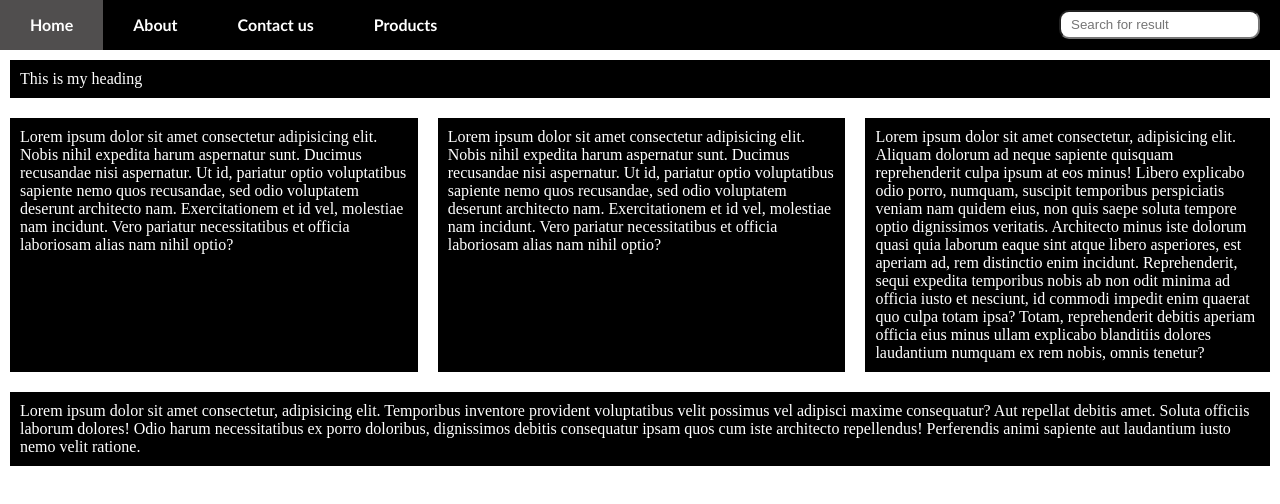
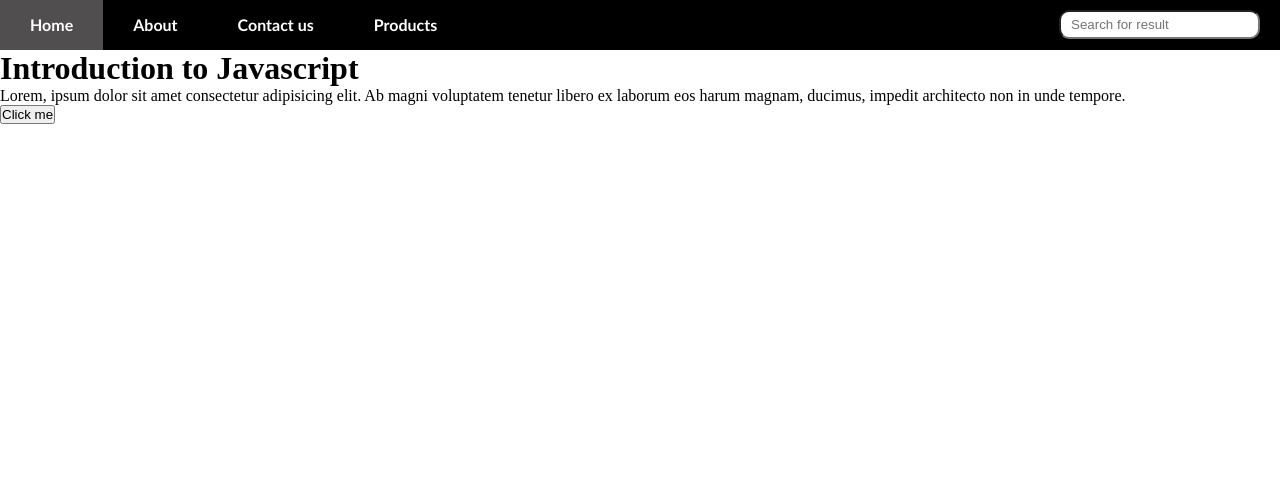
Before and after one commit to pixel8cloud/html-css-javascript, a plain HTML site: page main.html in a window 1280 px wide. Drawn offline with Linux system fonts and the light colour scheme.

Commit message:
video 30

```diff
--- a/main.css
+++ b/main.css
@@ -53,45 +53,3 @@ nav ul li:hover {
   margin-top: 10px;
   margin-right: 20px;
 }
-
-.container {
-  display: grid;
-  grid-template-areas:
-  /* each row must have same number of columns */
-    "heading heading heading"
-    "section1 section3 aside"
-    "section2 section2 section2";
-}
-
-.test-grid {
-  border: 1pxx solid red;
-  color: white;
-  background: black;
-  margin: 10px;
-  padding: 10px;
-}
-
-#aside {
-  /* area name */
-  grid-area: aside;
-}
-
-#section1 {
-  grid-area: section1;
-}
-
-#section3 {
-  grid-area: section3;
-}
-
-#section3 {
-  grid-area: section3;
-}
-
-#section2 {
-  grid-area: section2;
-}
-
-#heading {
-  grid-area: heading;
-}
--- a/main.html
+++ b/main.html
@@ -26,44 +26,17 @@
       </div>
     </nav>
     <div class="container">
-      <section id="heading" class="test-grid">This is my heading</section>
-      <section id="section1" class="test-grid">
-        Lorem ipsum dolor sit amet consectetur adipisicing elit. Nobis nihil
-        expedita harum aspernatur sunt. Ducimus recusandae nisi aspernatur. Ut
-        id, pariatur optio voluptatibus sapiente nemo quos recusandae, sed odio
-        voluptatem deserunt architecto nam. Exercitationem et id vel, molestiae
-        nam incidunt. Vero pariatur necessitatibus et officia laboriosam alias
-        nam nihil optio?
-      </section>
-      <section id="section3" class="test-grid">
-        Lorem ipsum dolor sit amet consectetur adipisicing elit. Nobis nihil
-        expedita harum aspernatur sunt. Ducimus recusandae nisi aspernatur. Ut
-        id, pariatur optio voluptatibus sapiente nemo quos recusandae, sed odio
-        voluptatem deserunt architecto nam. Exercitationem et id vel, molestiae
-        nam incidunt. Vero pariatur necessitatibus et officia laboriosam alias
-        nam nihil optio?
-      </section>
-      <section id="section2" class="test-grid">
-        Lorem ipsum dolor sit amet consectetur, adipisicing elit. Temporibus
-        inventore provident voluptatibus velit possimus vel adipisci maxime
-        consequatur? Aut repellat debitis amet. Soluta officiis laborum dolores!
-        Odio harum necessitatibus ex porro doloribus, dignissimos debitis
-        consequatur ipsam quos cum iste architecto repellendus! Perferendis
-        animi sapiente aut laudantium iusto nemo velit ratione.
-      </section>
-      <aside id="aside" class="test-grid">
-        Lorem ipsum dolor sit amet consectetur, adipisicing elit. Aliquam
-        dolorum ad neque sapiente quisquam reprehenderit culpa ipsum at eos
-        minus! Libero explicabo odio porro, numquam, suscipit temporibus
-        perspiciatis veniam nam quidem eius, non quis saepe soluta tempore optio
-        dignissimos veritatis. Architecto minus iste dolorum quasi quia laborum
-        eaque sint atque libero asperiores, est aperiam ad, rem distinctio enim
-        incidunt. Reprehenderit, sequi expedita temporibus nobis ab non odit
-        minima ad officia iusto et nesciunt, id commodi impedit enim quaerat quo
-        culpa totam ipsa? Totam, reprehenderit debitis aperiam officia eius
-        minus ullam explicabo blanditiis dolores laudantium numquam ex rem
-        nobis, omnis tenetur?
-      </aside>
+      <h1>Introduction to Javascript</h1>
+      <p>
+        Lorem, ipsum dolor sit amet consectetur adipisicing elit. Ab magni
+        voluptatem tenetur libero ex laborum eos harum magnam, ducimus, impedit
+        architecto non in unde tempore.
+      </p>
     </div>
+    <button onclick="console.log('hello');">Click me</button>
+    <script>
+      console.log("Hello World, Written in Html File");
+    </script>
+    <script src="main.js" async></script>
   </body>
 </html>
--- /dev/null
+++ b/main.js
@@ -0,0 +1 @@
+console.log("hello world"+" pixel8cloud")
```
